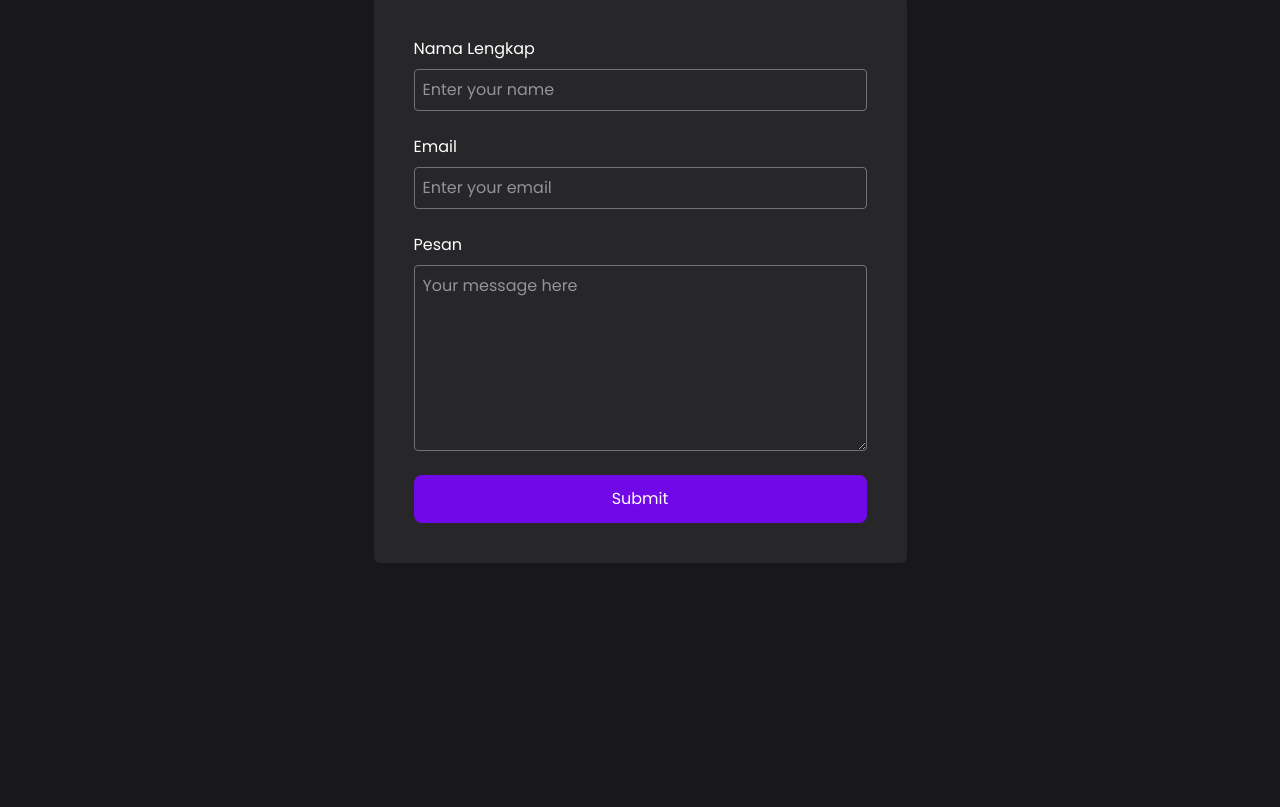
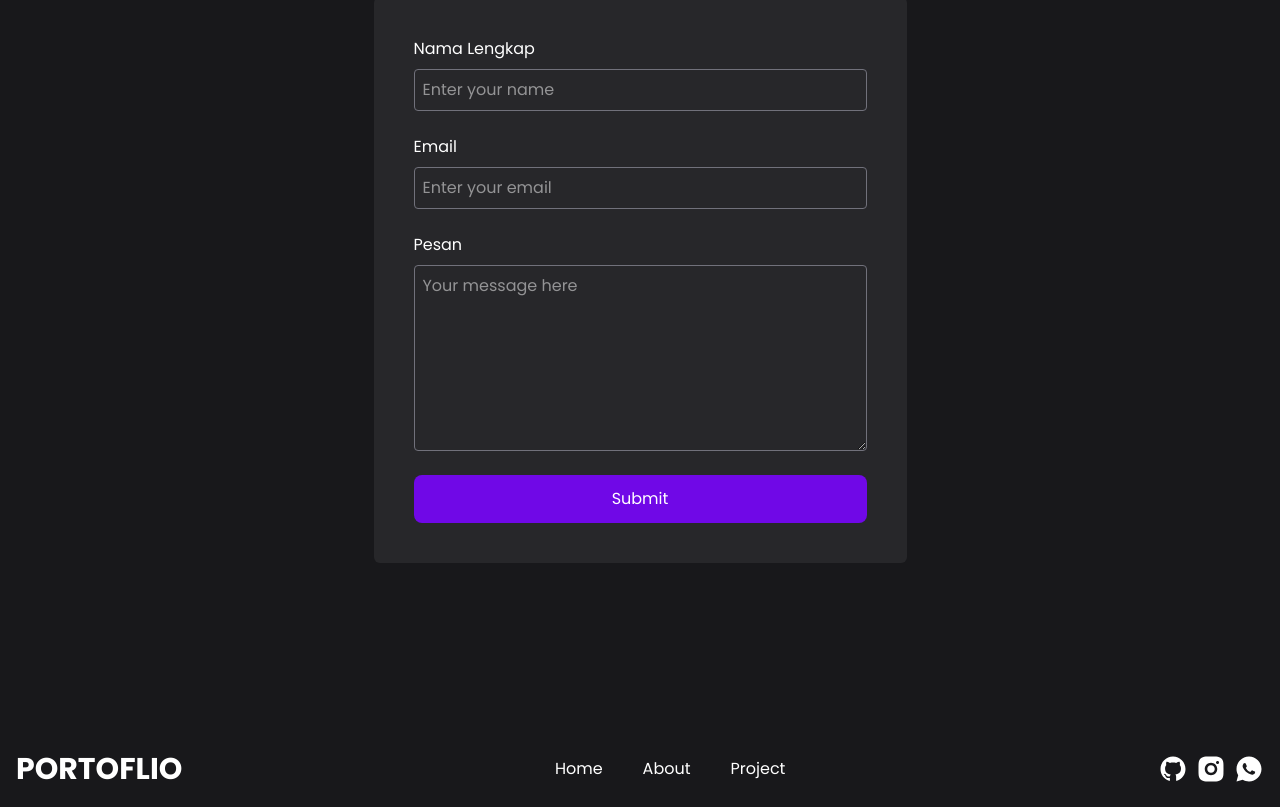
Before and after one commit to Erpan11400/PORTOFOLIO-V1, a React (Vite) app in the folder portofolio/: page / in a window 1280 px wide. Shown: the part 3322-4129 px from the top of the page. Before the commit the page ends 3925 px from the top, so only its background shows below. Built offline with nearby package versions, Linux system fonts and the light colour scheme.

Commit message:
Create Footer Part

```diff
--- a/portofolio/src/App.tsx
+++ b/portofolio/src/App.tsx
@@ -20,8 +20,8 @@ function App() {
           <br />
           <h3 className="text-2xl">Undergraduate Student at Binus University</h3>
           <br />
-          <p className="text-base text-justify mb-2 opacity-60">Saya adalah mahasiswa Sarjana ( S1 ) dengan jurusan <span className="italic text-yellow-300">Computer Science</span>. Saya mulai menyukai programming sejak duduk dibangku SMA terlebih lagi dengan web dan juga backend, maka saya memutuskan untuk mendalami hal tersebut.</p>
-          <p className="text-base text-justify mb-6 opacity-60">Diluar bidang programming, saya juga sempai mengikuti beberapa organisasi. Saya juga memiliki ketertarikan dengan team work, saya suka bertukar ide - ide. Saya memiliki rasa tanggung jawab dalam menjalani kegiatan, maka saya akan bersungguh - sungguh menjalani tanggung jawab hingga akhir.</p>
+          <p className="text-base text-justify mb-2 mx-6 lg:mx-0 opacity-60">Saya adalah mahasiswa Sarjana ( S1 ) dengan jurusan <span className="italic text-yellow-300">Computer Science</span>. Saya mulai menyukai programming sejak duduk dibangku SMA terlebih lagi dengan web dan juga backend, maka saya memutuskan untuk mendalami hal tersebut.</p>
+          <p className="text-base text-justify mb-6 mx-6 lg:mx-0 opacity-60">Diluar bidang programming, saya juga sempai mengikuti beberapa organisasi. Saya juga memiliki ketertarikan dengan team work, saya suka bertukar ide - ide. Saya memiliki rasa tanggung jawab dalam menjalani kegiatan, maka saya akan bersungguh - sungguh menjalani tanggung jawab hingga akhir.</p>
           <div className="flex items-center justify-center lg:justify-start sm:gap-4 gap-2">
             <a href="#" className="flex items-center gap-1 bg-violet-700 p-4 rounded-2xl hover:bg-violet-500">Download CV <IoMdDownload size={25} /></a>
             <a href="#" className="flex items-center gap-1 bg-zinc-700 p-4 rounded-2xl hover:bg-zinc-500">View Project <IoMdEye size={25} /> </a>
@@ -62,7 +62,7 @@ function App() {
       <div className="Tools mt-32">
         <h1 className="text-4xl font-bold mb-4 text-center underline">Tools</h1>
         <p className="opacity-60 text-center">Berikut adalah tools yang biasa saya gunakan saat coding</p>
-        <div className="Tool_box mt-10 grid grid-cols-4 gap-2">
+        <div className="Tool_box mt-10 grid grid-cols-1 md:grid-cols-2 lg:grid-cols-4 gap-2">
           {
             listTools.map((tools) => {
               return <div key={tools.id} className=" flex items-center gap-2 p-2 group border border-zinc-600 rounded-md hover:bg-zinc-800">
@@ -111,10 +111,10 @@ function App() {
       {/* Project */}
 
       {/* Contact */}
-      <div className="Contact mt-32 p-10">
+      <div className="Contact mt-32 sm:p-10 p-0">
         <h1 className="text-center text-4xl font-bold underline">Contact</h1>
         <p className="my-5 text-center opacity-60">You can contact me</p>
-        <form action="https://formsubmit.co/ervan.gkbi@gmail.com" method="POST" className="bg-zinc-800 p-10 w-fit mx-auto rounded-md" autoComplete="off">
+        <form action="https://formsubmit.co/ervan.gkbi@gmail.com" method="POST" className="bg-zinc-800 p-10 sm:w-fit w-full mx-auto rounded-md" autoComplete="off">
           <div className="flex flex-col gap-6">
             <div className="flex flex-col gap-2">
               <label>Nama Lengkap</label>
@@ -129,7 +129,7 @@ function App() {
               <textarea name="pesan" id="pesan" cols={30} rows={7} placeholder="Your message here" className="p-2 border border-zinc-500 rounded-sm"></textarea>
             </div>
             <div className="text-center">
-              <button type="submit" className="p-3 rounded-lg w-full bg-violet-700 hover:bg-violet-500">Submit</button>
+              <button type="submit" className="p-3 rounded-lg w-full bg-violet-700 cursor-pointer hover:bg-violet-500">Submit</button>
             </div>
           </div>
         </form>
--- /dev/null
+++ b/portofolio/src/components/Footer.tsx
@@ -0,0 +1,27 @@
+import { RiGithubFill, RiInstagramFill, RiWhatsappFill } from "react-icons/ri";
+
+const Footer = () => {
+  return (
+    <div className="mt-32 py-5 flex md:flex-row flex-col md:gap-0 gap-6 justify-between items-center">
+        <h1 className="text-3xl font-bold">PORTOFLIO</h1>
+        <div className="flex gap-10">
+            <a href="# ">Home</a>
+            <a href="# ">About</a>
+            <a href="# ">Project</a>
+        </div>
+        <div className="flex items-center gap-2">
+            <a href="#">
+                <RiGithubFill size={30} />
+            </a>
+            <a href="#">
+                <RiInstagramFill size={30}/>
+            </a>
+            <a href="#">
+                <RiWhatsappFill size={30}/>
+            </a>
+        </div>
+    </div>
+  )
+}
+
+export default Footer;
--- a/portofolio/src/main.tsx
+++ b/portofolio/src/main.tsx
@@ -3,12 +3,14 @@ import { createRoot } from 'react-dom/client'
 import './index.css'
 import App from './App.tsx'
 import Navbar from './components/Navbar'
+import Footer from './components/Footer.tsx'
 
 createRoot(document.getElementById('root')!).render(
   <StrictMode>
     <div className='container mx-auto px-4'>
       <Navbar />
       <App />
+      <Footer />
     </div>
   </StrictMode>,
 )
```
